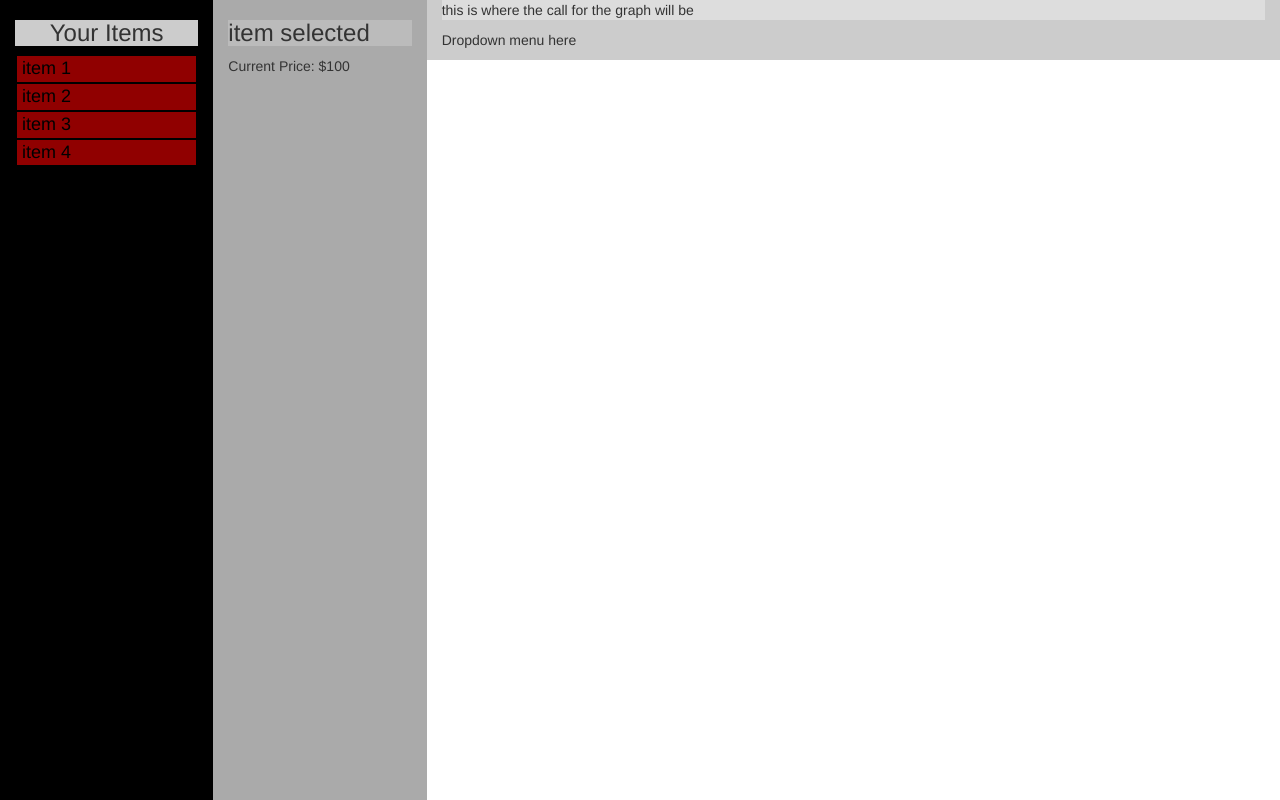
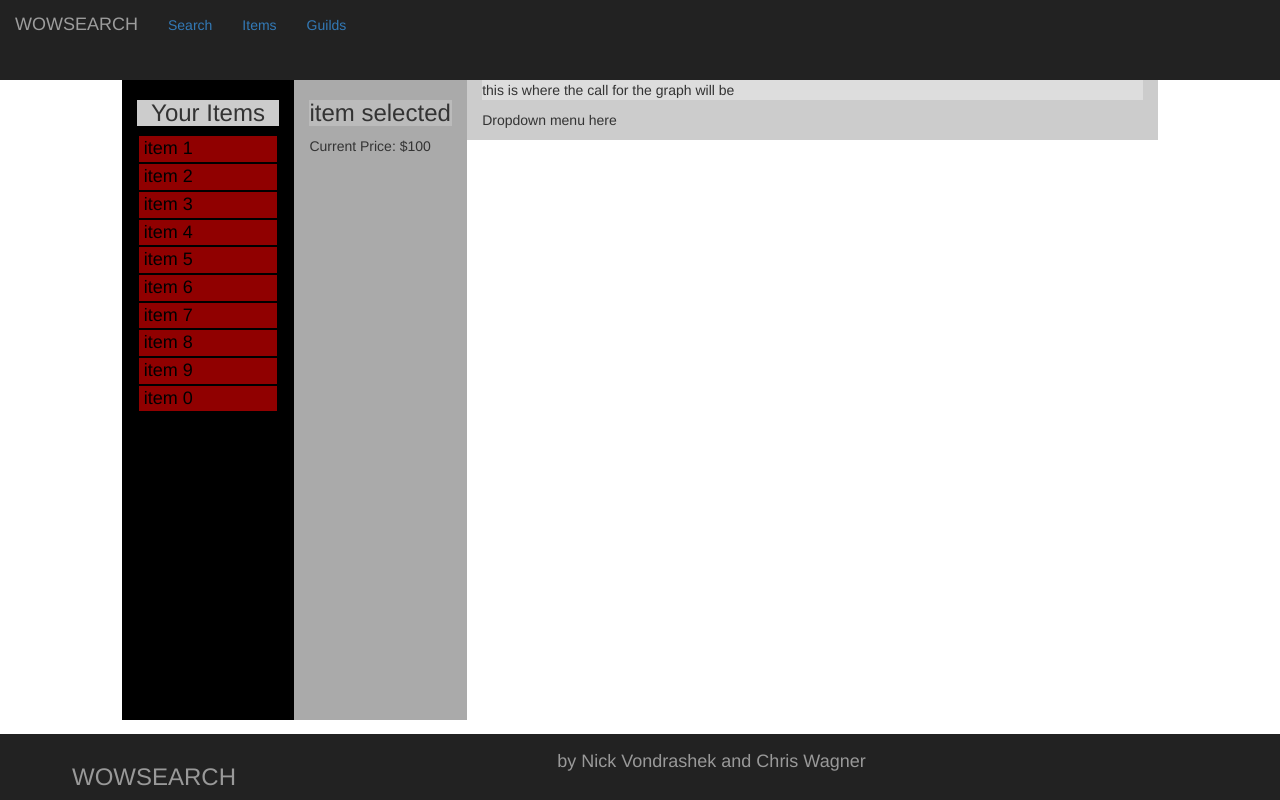
Before and after one commit to lcnv/IntProgFinal, a plain HTML site: page items.html in a window 1280 px wide. Drawn offline with nearby package versions, Linux system fonts and the light colour scheme.

Commit message:
index doesn't look awful

```diff
--- a/items.css
+++ b/items.css
@@ -12,7 +12,7 @@ body{
   background:rgb(134,0,0);
 }
 
-.shell_and_footer_container{
+.flex_container{
   display: -webkit-box;      /* OLD - iOS 6-, Safari 3.1-6 */
   display: -moz-box;         /* OLD - Firefox 19- (buggy but mostly works) */
   display: -ms-flexbox;      /* TWEENER - IE 10 */
@@ -23,7 +23,13 @@ body{
 }
 .nav{
   width:100%;
-  height:50px;
+  /*height:50px;*/
+  -webkit-box-flex: .1;      /* OLD - iOS 6-, Safari 3.1-6 */
+  -moz-box-flex: .1;         /* OLD - Firefox 19- */
+  width: 100%;               /* For old syntax, otherwise collapses. */
+  -webkit-flex: .1;          /* Chrome */
+  -ms-flex: .1;              /* IE 10 */
+  flex: .1;
 }
 .shell{
   /*height:85%;*/
@@ -75,12 +81,12 @@ body{
   position:fixed;
   bottom:0px;
   width:100%;
-  -webkit-box-flex: .2;      /* OLD - iOS 6-, Safari 3.1-6 */
-  -moz-box-flex: .2;         /* OLD - Firefox 19- */
+  -webkit-box-flex: .1;      /* OLD - iOS 6-, Safari 3.1-6 */
+  -moz-box-flex: .1;         /* OLD - Firefox 19- */
 
-  -webkit-flex: .2;          /* Chrome */
-  -ms-flex: .2;              /* IE 10 */
-  flex: .2;
+  -webkit-flex: .1;          /* Chrome */
+  -ms-flex: .1;              /* IE 10 */
+  flex: .1;
 
 }
 #name{
--- a/items.html
+++ b/items.html
@@ -5,6 +5,14 @@
 <link rel="stylesheet" href="//netdna.bootstrapcdn.com/bootstrap/3.1.0/css/bootstrap.min.css">
 </head>
 <body>
+<div class="flex_container">
+<ul class="nav navbar-nav navbar-inverse">
+  <h4 class="navbar-text">WOWSEARCH</h4>
+  <li><a href="/index.html">Search</a></li>
+  <li><a href="/items.html">Items</a></li>
+  <li><a href="/guilds.html">Guilds</a></li>
+</ul>
+<div class="shell col-sm-10 col-sm-offset-1 col-md-10 col-md-offset-1">
 <div class="item_list col-sm-2 col-md-2">
   <div class="list_header">
     <h3>Your Items</h3>
@@ -14,6 +22,12 @@
     <li class="ilist_element">item 2</li>
     <li class="ilist_element">item 3</li>
     <li class="ilist_element">item 4</li>
+    <li class="ilist_element">item 5</li>
+    <li class="ilist_element">item 6</li>
+    <li class="ilist_element">item 7</li>
+    <li class="ilist_element">item 8</li>
+    <li class="ilist_element">item 9</li>
+    <li class="ilist_element">item 0</li>
   </ul>
 </div>
 <div class="selected_item col-sm-2 col-md-2">
@@ -30,5 +44,11 @@
     <p>Dropdown menu here</p>
   </div>
 </div>
+</div>
+<div class="footer">
+  <h3 id="name">WOWSEARCH</h3>
+  <p id="authors">by Nick Vondrashek and Chris Wagner<p>
+</div>
+</div>
 </body>
 </html>
```
Also changed, not shown: index.html (+7 -7 lines).
